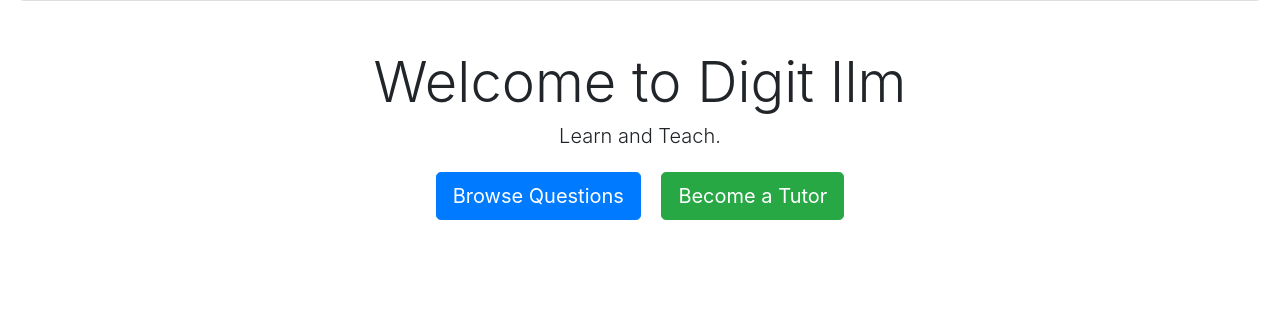
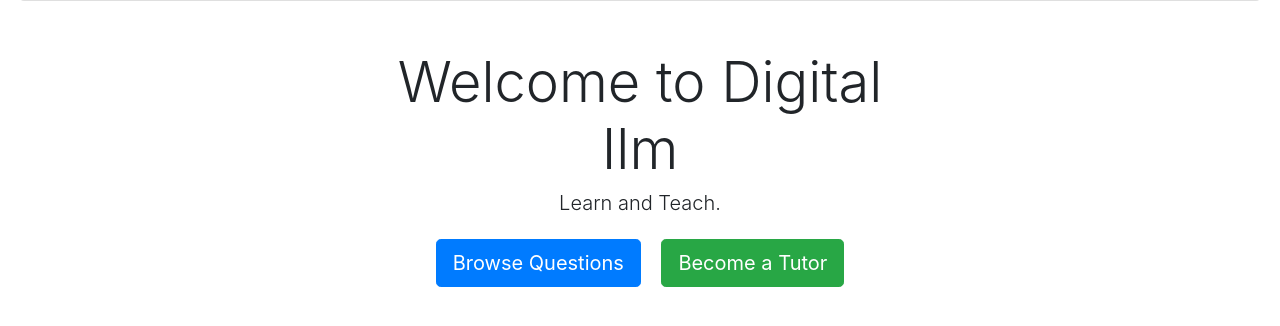
Before and after one commit to Saadullahkhan3/Digital-ilm, a Django app: page / in a window 1280 px wide. Shown: the part 101-427 px from the top of the page. Run offline with Django 5.2, Linux system fonts and the light colour scheme; some libraries are stand-ins or nearby versions.

Commit message:
correct secret

```diff
--- a/Digitalilm/templates/home.html
+++ b/Digitalilm/templates/home.html
@@ -6,7 +6,7 @@
     <div class="container mt-5">
         <div class="row justify-content-center align-items-center">
             <div class="col-md-6 text-center">
-                <h1 class="display-4">Welcome to Digit Ilm</h1>
+                <h1 class="display-4">Welcome to Digital Ilm</h1>
                 <h2 class="lead">Learn and Teach.</h2>
                 <div class="mt-4">
 
```
